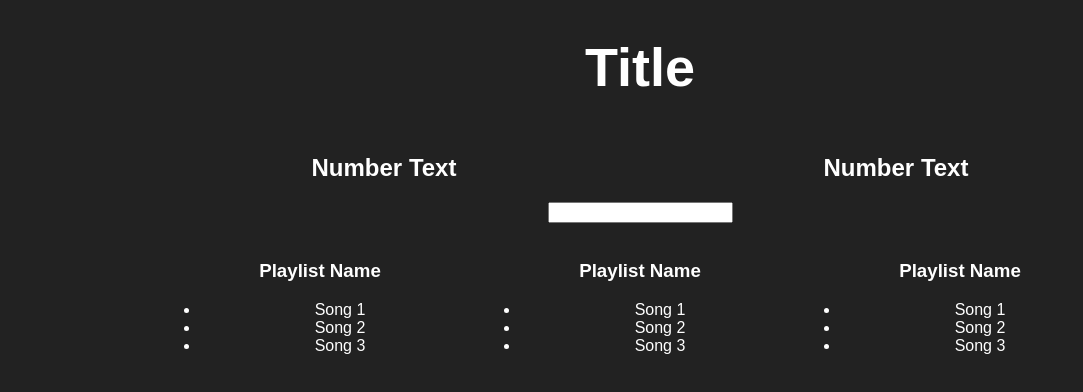
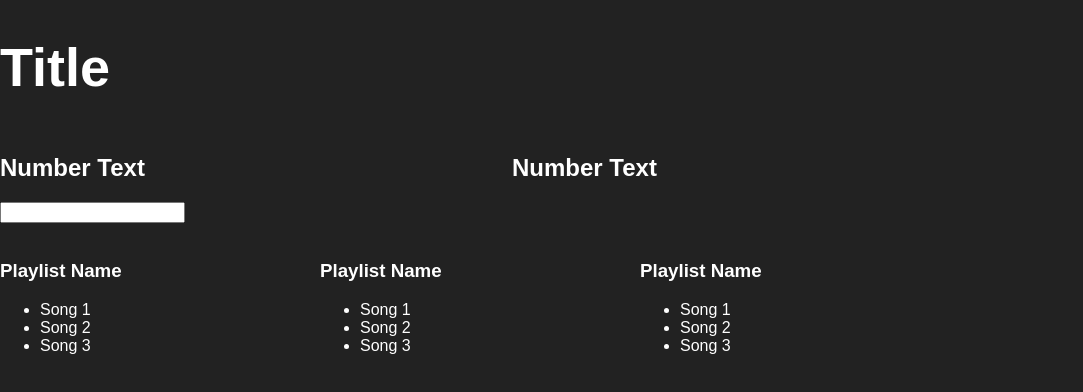
Before and after one commit to yOoMarvin/better-playlists, a React (Create React App) app: page / in a window 1280 px wide. Shown: the top 392 px of the page, without its empty margins (0-1083 px from the left). Built offline with nearby package versions, Linux system fonts and the light colour scheme.

Commit message:
Played around with style, new tutorial video

```diff
--- a/src/App.css
+++ b/src/App.css
@@ -1,6 +1,4 @@
-.App {
-  text-align: center;
-}
+
 
 .App-logo {
   animation: App-logo-spin infinite 20s linear;
--- a/src/App.js
+++ b/src/App.js
@@ -1,10 +1,8 @@
 import React, { Component } from 'react';
-import logo from './logo.svg';
 import './App.css';
 
-let defaultTextColor = '#fff';
 let defaultStyle = {
-  color: defaultTextColor
+  color: '#fff'
 }
 
 
```
